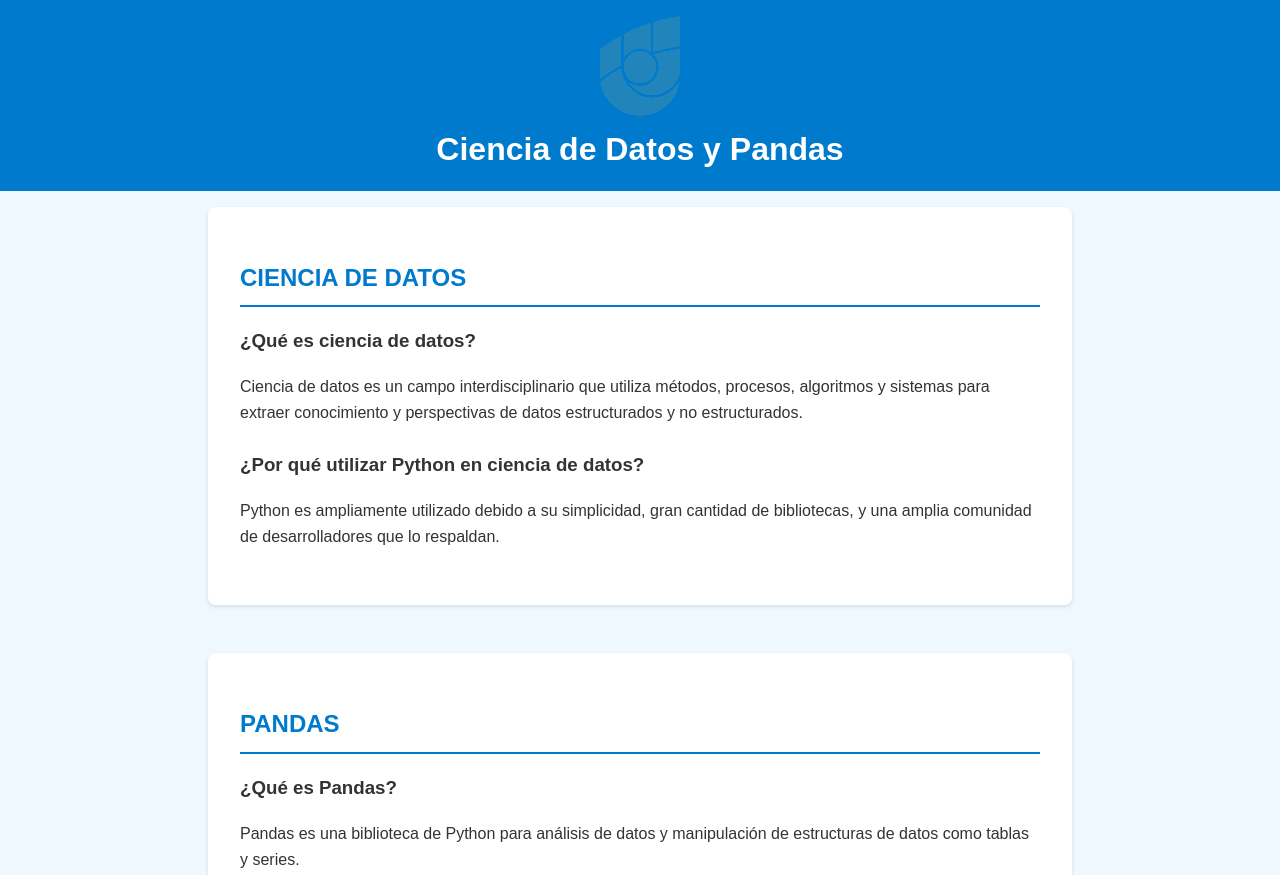
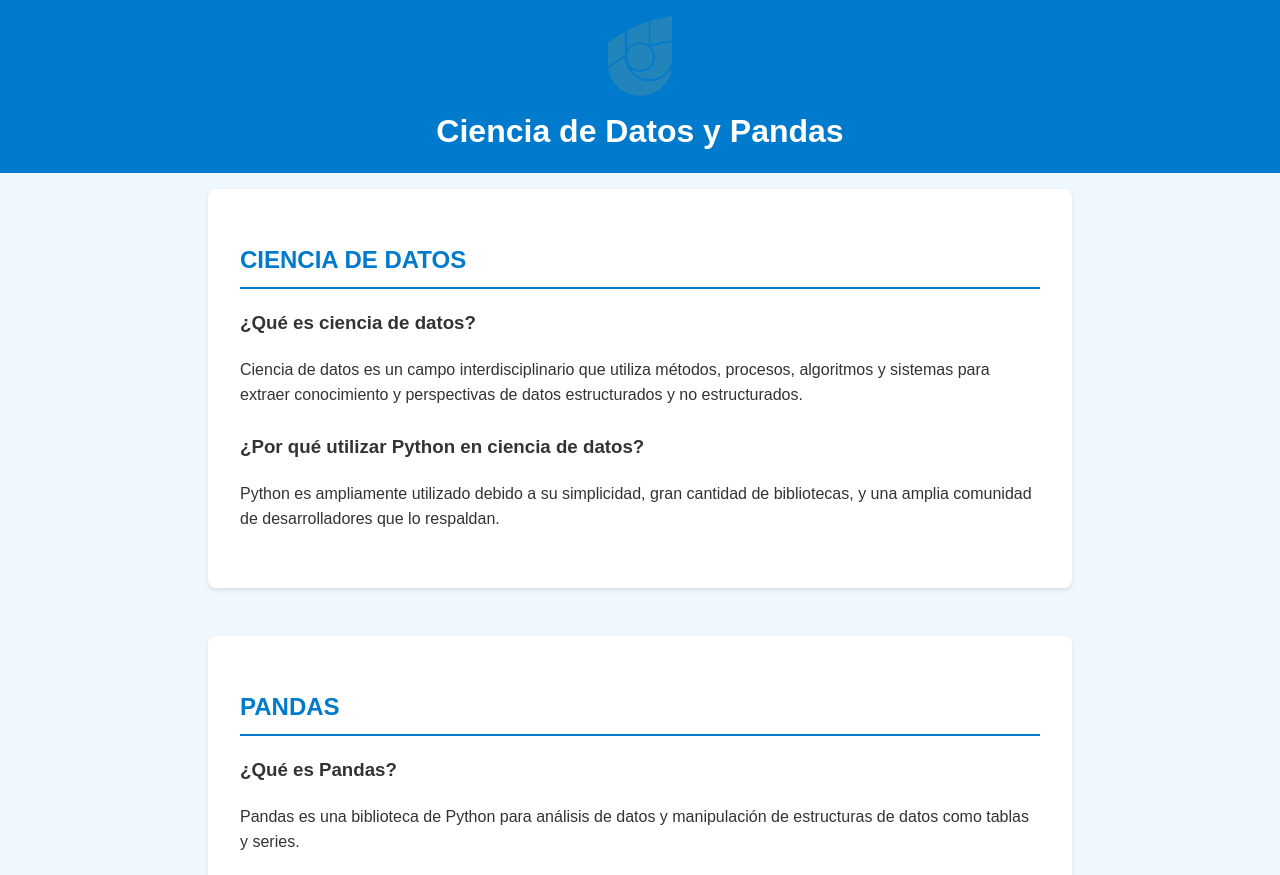
Before and after one commit to Aispuro-sys/Ciencia-de-datos.github.io, a plain HTML site: page index.html in a window 1280 px wide. Shown: the top 875 px of the page. Drawn offline with Linux system fonts and the light colour scheme.

Commit message:
Update styles.css

```diff
--- a/styles.css
+++ b/styles.css
@@ -6,6 +6,15 @@ body {
     background: #f0f8ff;
     color: #333;
 }
+
+/* Logo en el header */
+#logo {
+    width: 80px; /* Ajusta el tamaño según sea necesario */
+    height: auto; /* Mantén la proporción de la imagen */
+    display: block;
+    margin: 0 auto 10px; /* Centra el logo y añade espacio debajo */
+}
+
 
 header {
     background: #007acc;
```
